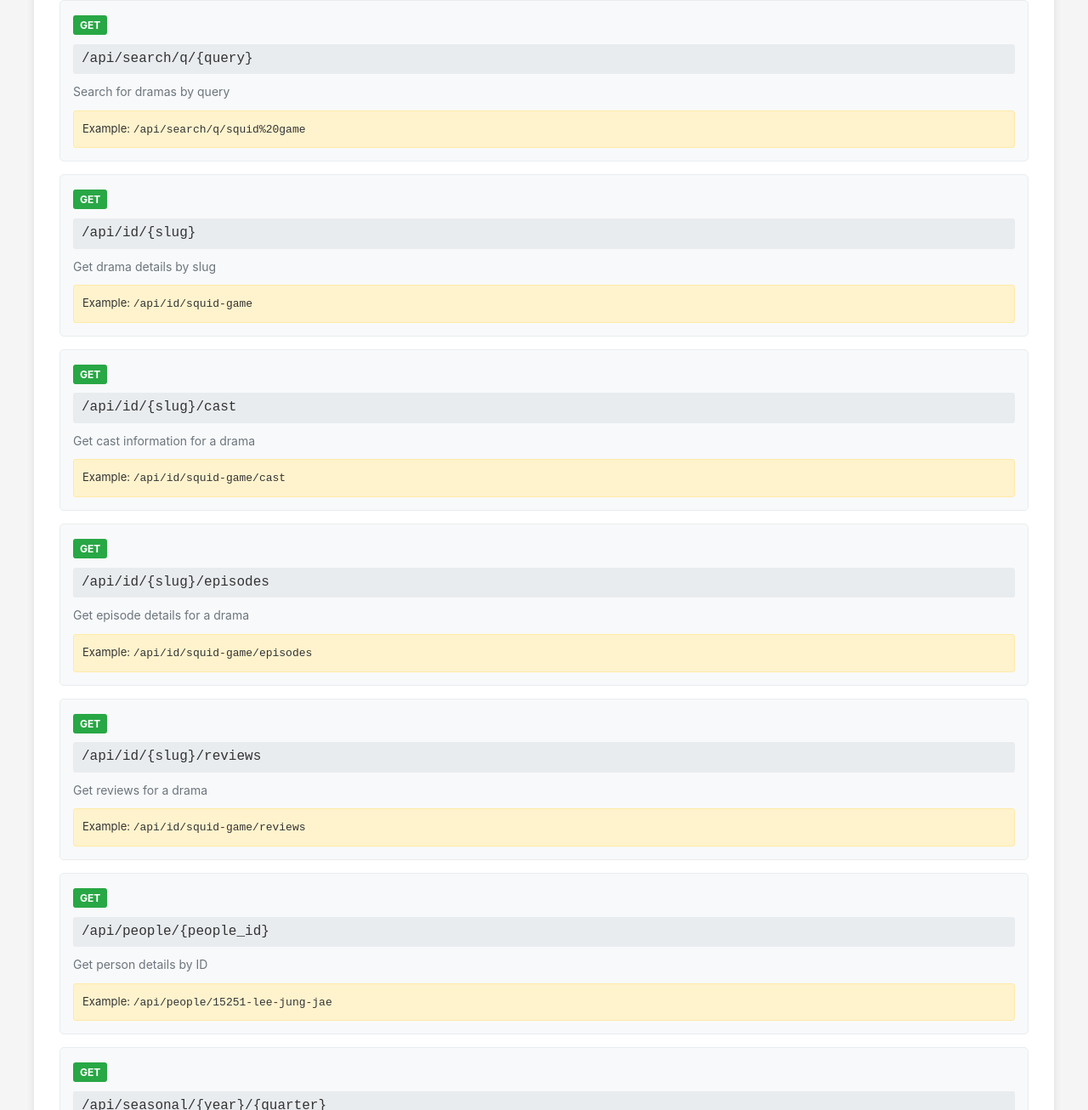
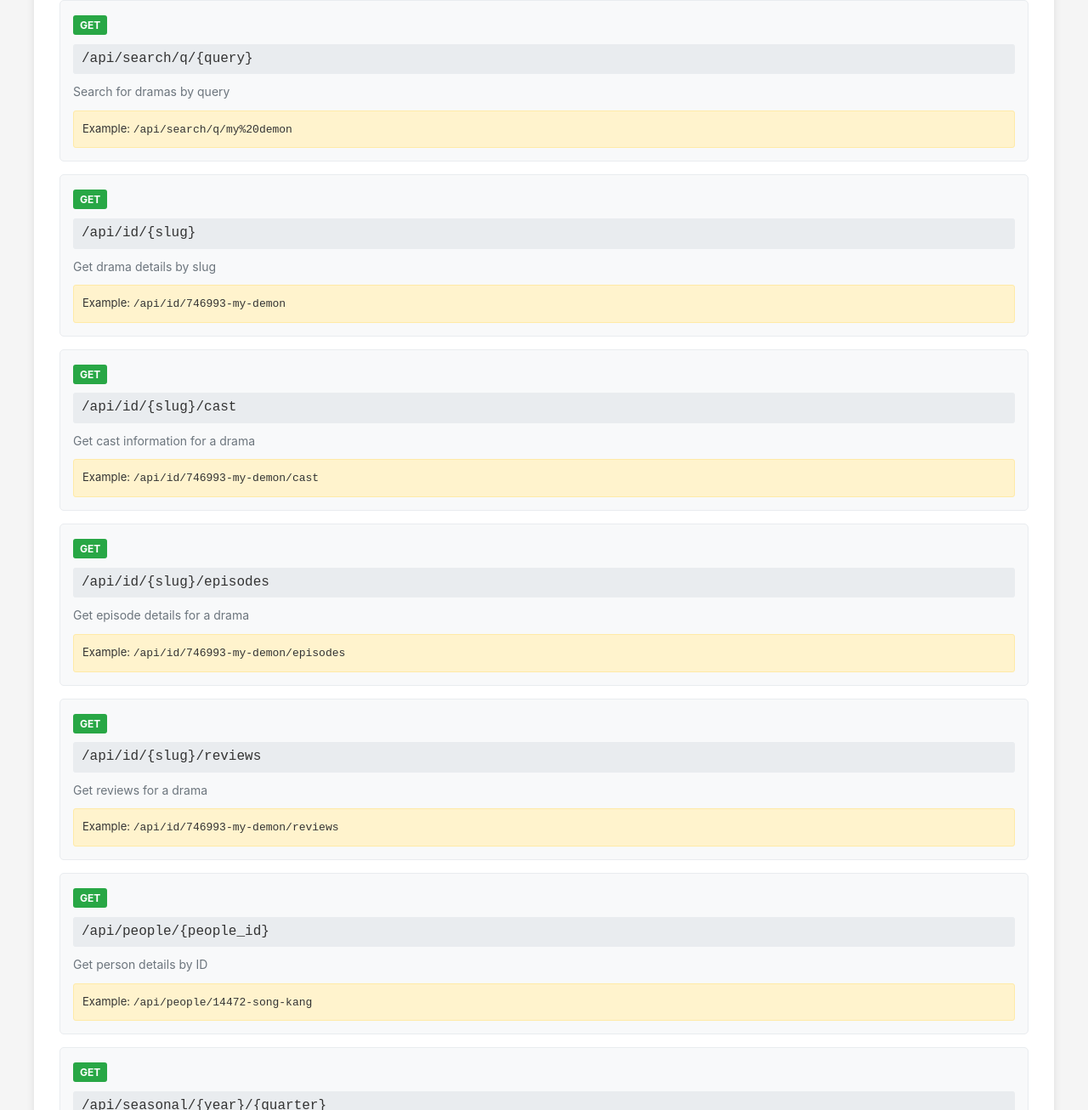
Before and after one commit to tapman104/MyDramaList-Unofficial-API-remix, a plain HTML site: page static/index.html in a window 1280 px wide. Shown: the part 334-1640 px from the top of the page at 85% size. Drawn offline with Linux system fonts and the light colour scheme.

Commit message:
Update index.html

```diff
--- a/static/index.html
+++ b/static/index.html
@@ -46,6 +46,7 @@
             padding: 5px 10px;
             border-radius: 3px;
             margin: 10px 0;
+            word-wrap: break-word;
         }
         .description {
             color: #6c757d;
@@ -92,63 +93,63 @@
             <span class="method">GET</span>
             <div class="url">/api/search/q/{query}</div>
             <div class="description">Search for dramas by query</div>
-            <div class="example">Example: <code>/api/search/q/squid%20game</code></div>
+            <div class="example">Example: <code>/api/search/q/my%20demon</code></div>
         </div>
 
         <div class="endpoint">
             <span class="method">GET</span>
             <div class="url">/api/id/{slug}</div>
             <div class="description">Get drama details by slug</div>
-            <div class="example">Example: <code>/api/id/squid-game</code></div>
+            <div class="example">Example: <code>/api/id/746993-my-demon</code></div>
         </div>
 
         <div class="endpoint">
             <span class="method">GET</span>
             <div class="url">/api/id/{slug}/cast</div>
             <div class="description">Get cast information for a drama</div>
-            <div class="example">Example: <code>/api/id/squid-game/cast</code></div>
+            <div class="example">Example: <code>/api/id/746993-my-demon/cast</code></div>
         </div>
 
         <div class="endpoint">
             <span class="method">GET</span>
             <div class="url">/api/id/{slug}/episodes</div>
             <div class="description">Get episode details for a drama</div>
-            <div class="example">Example: <code>/api/id/squid-game/episodes</code></div>
+            <div class="example">Example: <code>/api/id/746993-my-demon/episodes</code></div>
         </div>
 
         <div class="endpoint">
             <span class="method">GET</span>
             <div class="url">/api/id/{slug}/reviews</div>
             <div class="description">Get reviews for a drama</div>
-            <div class="example">Example: <code>/api/id/squid-game/reviews</code></div>
+            <div class="example">Example: <code>/api/id/746993-my-demon/reviews</code></div>
         </div>
 
         <div class="endpoint">
             <span class="method">GET</span>
             <div class="url">/api/people/{people_id}</div>
             <div class="description">Get person details by ID</div>
-            <div class="example">Example: <code>/api/people/15251-lee-jung-jae</code></div>
+            <div class="example">Example: <code>/api/people/14472-song-kang</code></div>
         </div>
 
         <div class="endpoint">
             <span class="method">GET</span>
             <div class="url">/api/seasonal/{year}/{quarter}</div>
             <div class="description">Get seasonal dramas (quarter: 1-4)</div>
-            <div class="example">Example: <code>/api/seasonal/2025/1</code></div>
+            <div class="example">Example: <code>/api/seasonal/2023/4</code></div>
         </div>
 
         <div class="endpoint">
             <span class="method">GET</span>
             <div class="url">/api/list/{id}</div>
             <div class="description">Get a specific drama list by ID</div>
-            <div class="example">Example: <code>/api/list/12345</code></div>
+            <div class="example">Example: <code>/api/list/p1R8nrJ3</code></div>
         </div>
 
         <div class="endpoint">
             <span class="method">GET</span>
             <div class="url">/api/dramalist/{user_id}</div>
             <div class="description">Get a user's drama list by user ID</div>
-            <div class="example">Example: <code>/api/dramalist/username</code></div>
+            <div class="example">Example: <code>/api/dramalist/CHOCOLATE</code></div>
         </div>
 
         <div class="endpoint">
```
